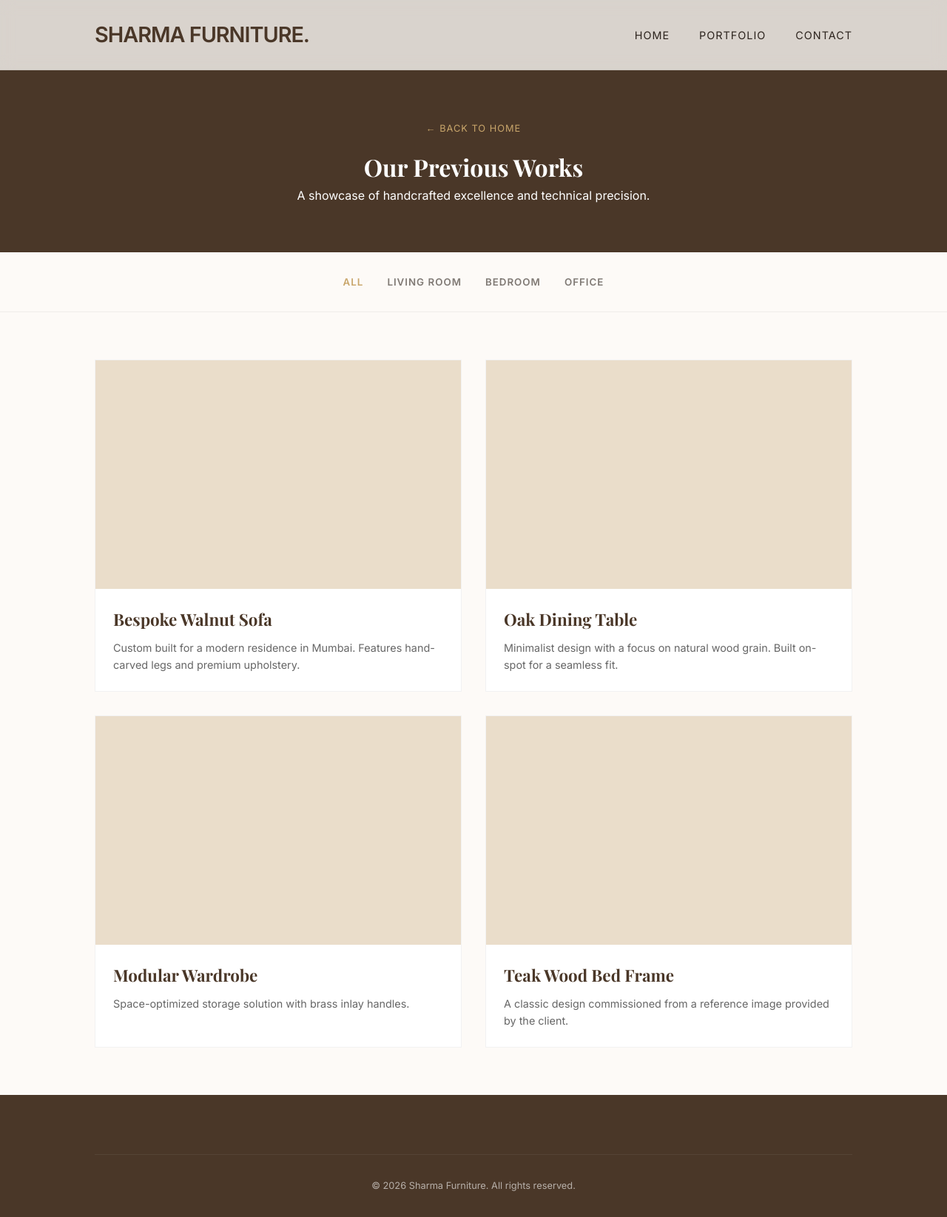
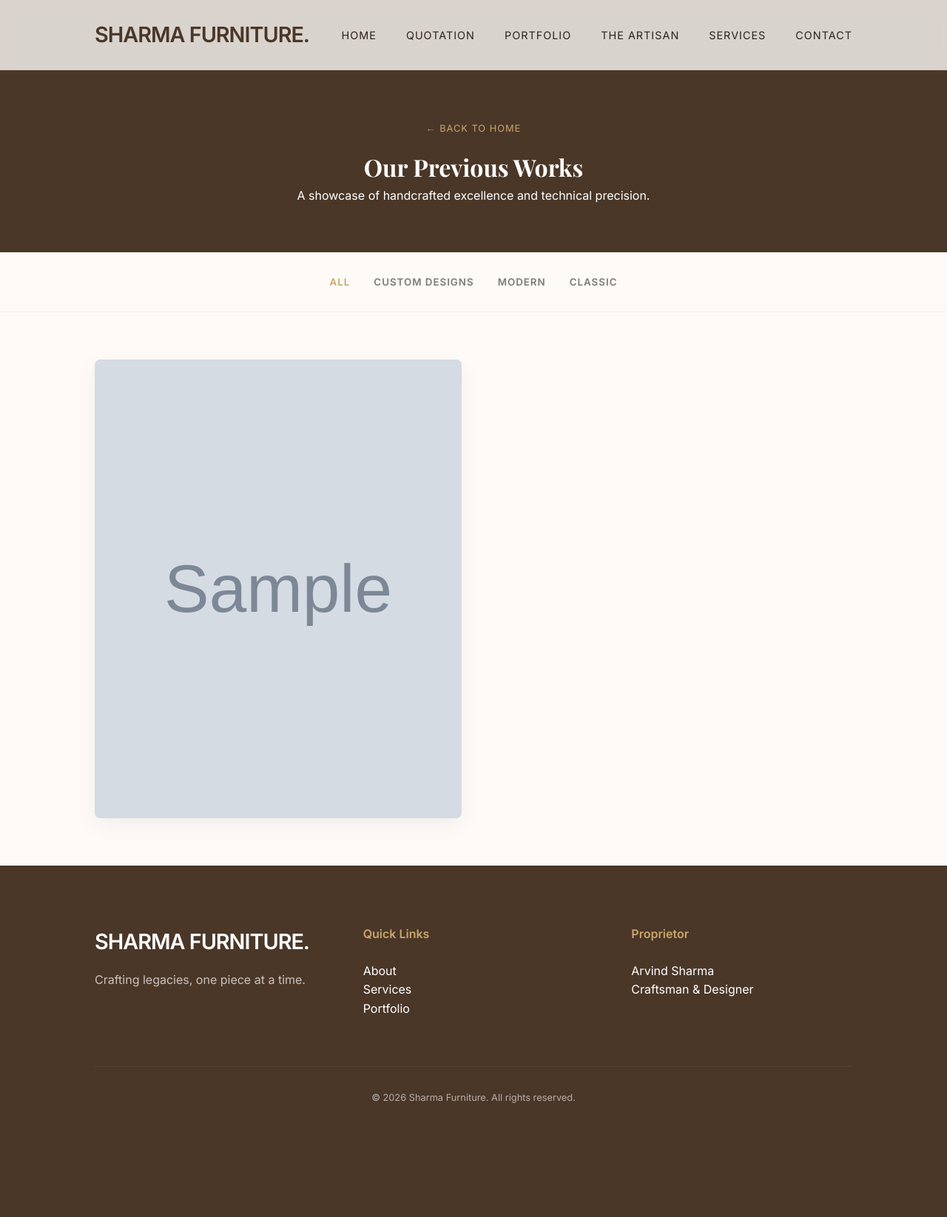
Before and after one commit to bakamurkhyash/SharmaFurnitures, a Flask app: template templates/portfolio.html in a window 1280 px wide. Shown: the whole page at 74% size. After the commit the page ends 1491 px from the top, so only its background shows below. Run offline with Flask 3, Linux system fonts and the light colour scheme; the template is opened without the code that fills it: most values are stand-ins (such as "Sample title", 1, 10 or a date in 2020); grey boxes marked "Sample" are stand-in pictures; some web fonts are replaced.

Commit message:
project done

```diff
--- a/app.py
+++ b/app.py
@@ -1,14 +1,29 @@
 from flask import Flask, render_template
+import cloudinary
+import cloudinary.api
+from cloudinary.utils import cloudinary_url
 
 app = Flask(__name__)
+
+cloudinary.config(
+    cloud_name="dlkjvnxpu",
+    api_key="288393286726996",
+    api_secret="i3pm1Q9GRnMwY-HAh62mbj1caz0"
+)
+
+result = cloudinary.api.resources(type = "upload", max_results = 77)
 
 @app.route('/')
 def index():
     return render_template('index.html')
 
+@app.route('/gallery')
+def gallery():
+    return result
+
 @app.route('/portfolio')
 def portfolio():
-    return render_template('portfolio.html')
+    return render_template('portfolio.html', images=result.get('resources', []))
 
 @app.route('/calculator')
 def calculator():
--- a/static/css/index.css
+++ b/static/css/index.css
@@ -1,11 +1,15 @@
 @import url('https://fonts.googleapis.com/css2?family=Inter:wght@300;400;600&family=Playfair+Display:ital,wght@0,400;0,700;1,400&display=swap');
 
 :root {
-    --primary-color: #4a3728; /* Deep Walnut */
-    --secondary-color: #c9a66b; /* Brass/Gold accent */
-    --bg-color: #fdfaf7; /* Warm Off-white */
+    --primary-color: #4a3728;
+    /* Deep Walnut */
+    --secondary-color: #c9a66b;
+    /* Brass/Gold accent */
+    --bg-color: #fdfaf7;
+    /* Warm Off-white */
     --text-color: #2d241e;
-    --accent-light: #eaddca; /* Oak */
+    --accent-light: #eaddca;
+    /* Oak */
     --transition: all 0.4s cubic-bezier(0.16, 1, 0.3, 1);
 }
 
@@ -23,7 +27,10 @@ body {
     overflow-x: hidden;
 }
 
-h1, h2, h3, .brand-font {
+h1,
+h2,
+h3,
+.brand-font {
     font-family: 'Playfair Display', serif;
 }
 
@@ -76,7 +83,7 @@ nav {
     justify-content: center;
     text-align: center;
     padding: 0 10%;
-    background: linear-gradient(rgba(0,0,0,0.3), rgba(0,0,0,0.3)), url('/static/images/hero_furniture.jpg') center/cover no-repeat;
+    background: linear-gradient(rgba(0, 0, 0, 0.3), rgba(0, 0, 0, 0.3)), url('/static/images/hero_furniture.jpg') center/cover no-repeat;
     /* Placeholder fallback */
     background-color: var(--primary-color);
     color: white;
@@ -152,7 +159,7 @@ section {
 .service-card {
     background: white;
     padding: 3rem;
-    border: 1px solid rgba(0,0,0,0.05);
+    border: 1px solid rgba(0, 0, 0, 0.05);
     transition: var(--transition);
     position: relative;
     overflow: hidden;
@@ -160,7 +167,7 @@ section {
 
 .service-card:hover {
     transform: translateY(-10px);
-    box-shadow: 0 20px 40px rgba(0,0,0,0.05);
+    box-shadow: 0 20px 40px rgba(0, 0, 0, 0.05);
 }
 
 .service-card h3 {
@@ -215,6 +222,14 @@ section {
     height: 500px;
     background: var(--accent-light);
     border-radius: 4px;
+    overflow: hidden;
+}
+
+.about-image img {
+    width: 100%;
+    height: 100%;
+    object-fit: cover;
+    display: block;
 }
 
 /* --- Footer --- */
@@ -239,20 +254,38 @@ footer {
 .footer-bottom {
     text-align: center;
     padding-top: 2rem;
-    border-top: 1px solid rgba(255,255,255,0.1);
+    border-top: 1px solid rgba(255, 255, 255, 0.1);
     font-size: 0.8rem;
     opacity: 0.6;
 }
 
 /* --- Animations --- */
 @keyframes fadeInScale {
-    from { opacity: 0; transform: scale(1.05); }
-    to { opacity: 1; transform: scale(1); }
+    from {
+        opacity: 0;
+        transform: scale(1.05);
+    }
+
+    to {
+        opacity: 1;
+        transform: scale(1);
+    }
 }
 
 @media (max-width: 768px) {
-    .hero h1 { font-size: 3rem; }
-    .about-container { flex-direction: column; }
-    nav { padding: 1rem 5%; }
-    .nav-links { display: none; }
+    .hero h1 {
+        font-size: 3rem;
+    }
+
+    .about-container {
+        flex-direction: column;
+    }
+
+    nav {
+        padding: 1rem 5%;
+    }
+
+    .nav-links {
+        display: none;
+    }
 }
--- /dev/null
+++ b/templates/base.html
@@ -0,0 +1,53 @@
+<!DOCTYPE html>
+<html lang="en">
+
+<head>
+    <meta charset="UTF-8">
+    <meta name="viewport" content="width=device-width, initial-scale=1.0">
+    <title>{% block title %}Sharma Furniture | Fine Bespoke Craftsmanship{% endblock %}</title>
+    <link rel="stylesheet" href="{{ url_for('static', filename='css/index.css') }}">
+    {% block head %}{% endblock %}
+</head>
+
+<body>
+
+    <nav>
+        <div class="logo"><a href="/" style="text-decoration: none; color: inherit;">SHARMA FURNITURE.</a></div>
+        <div class="nav-links">
+            <a href="/">Home</a>
+            <a href="/calculator">Quotation</a>
+            <a href="/portfolio">Portfolio</a>
+            <a href="/#about">The Artisan</a>
+            <a href="/#services">Services</a>
+            <a href="/#contact">Contact</a>
+        </div>
+    </nav>
+
+    {% block content %}{% endblock %}
+
+    <footer>
+        <div class="footer-content">
+            <div class="footer-col">
+                <div class="logo" style="color: white; margin-bottom: 1rem;">SHARMA FURNITURE.</div>
+                <p style="opacity: 0.7;">Crafting legacies, one piece at a time.</p>
+            </div>
+            <div class="footer-col">
+                <h4>Quick Links</h4>
+                <p><a href="/#about" style="color: white; text-decoration: none;">About</a></p>
+                <p><a href="/#services" style="color: white; text-decoration: none;">Services</a></p>
+                <p><a href="/portfolio" style="color: white; text-decoration: none;">Portfolio</a></p>
+            </div>
+            <div class="footer-col">
+                <h4>Proprietor</h4>
+                <p>Arvind Sharma</p>
+                <p>Craftsman & Designer</p>
+            </div>
+        </div>
+        <div class="footer-bottom">
+            &copy; 2026 Sharma Furniture. All rights reserved.
+        </div>
+    </footer>
+
+</body>
+
+</html>
--- a/templates/portfolio.html
+++ b/templates/portfolio.html
@@ -1,11 +1,8 @@
-<!DOCTYPE html>
-<html lang="en">
+{% extends "base.html" %}
 
-<head>
-    <meta charset="UTF-8">
-    <meta name="viewport" content="width=device-width, initial-scale=1.0">
-    <title>Our Work | Sharma Furniture Portfolio</title>
-    <link rel="stylesheet" href="{{ url_for('static', filename='css/index.css') }}">
+{% block title %}Our Work | Sharma Furniture Portfolio{% endblock %}
+
+{% block head %}
 <style>
     .portfolio-header {
         padding: 10rem 10% 4rem;
@@ -43,36 +40,79 @@
 
     .work-grid {
         display: grid;
-            grid-template-columns: repeat(auto-fit, minmax(350px, 1fr));
+        grid-template-columns: repeat(auto-fill, minmax(350px, 1fr));
         gap: 2rem;
         padding: 4rem 10%;
     }
 
-        .work-card {
-            background: white;
-            border: 1px solid rgba(0, 0, 0, 0.05);
-            transition: var(--transition);
+    .work-item {
+        aspect-ratio: 4/5;
+        background: var(--accent-light);
+        overflow: hidden;
+        position: relative;
+        cursor: pointer;
+        border-radius: 8px;
+        box-shadow: 0 10px 30px rgba(0, 0, 0, 0.05);
+        transition: transform 0.6s cubic-bezier(0.16, 1, 0.3, 1), box-shadow 0.6s ease;
     }
 
-        .work-img {
-            aspect-ratio: 16/10;
-            background: var(--accent-light);
+    .work-item img {
         width: 100%;
+        height: 100%;
+        object-fit: cover;
+        transition: transform 0.8s cubic-bezier(0.16, 1, 0.3, 1);
     }
 
-        .work-info {
-            padding: 1.5rem;
+    .work-item:hover {
+        transform: translateY(-10px);
+        box-shadow: 0 20px 40px rgba(0, 0, 0, 0.1);
     }
 
-        .work-info h3 {
-            font-size: 1.4rem;
-            color: var(--primary-color);
-            margin-bottom: 0.5rem;
+    .work-item:hover img {
+        transform: scale(1.08);
     }
 
-        .work-info p {
+    .work-overlay {
+        position: absolute;
+        bottom: 0;
+        left: 0;
+        right: 0;
+        padding: 2rem;
+        background: linear-gradient(to top, rgba(0, 0, 0, 0.8), transparent);
+        color: white;
+        opacity: 0;
+        transform: translateY(20px);
+        transition: all 0.4s ease;
+    }
+
+    .work-item:hover .work-overlay {
+        opacity: 1;
+        transform: translateY(0);
+    }
+
+    .work-overlay h3 {
+        margin: 0;
+        font-size: 1.2rem;
+        font-weight: 500;
+        letter-spacing: 1px;
+    }
+
+    .work-overlay p {
+        margin: 0.5rem 0 0;
         font-size: 0.9rem;
-            color: #666;
+        opacity: 0.8;
+    }
+
+    /* Intersection Observer Animation */
+    .reveal {
+        opacity: 0;
+        transform: translateY(30px);
+        transition: all 0.8s cubic-bezier(0.16, 1, 0.3, 1);
+    }
+
+    .reveal.active {
+        opacity: 1;
+        transform: translateY(0);
     }
 
     .back-link {
@@ -84,20 +124,17 @@
         font-size: 0.8rem;
         letter-spacing: 1px;
     }
+
+    @media (max-width: 768px) {
+        .work-grid {
+            grid-template-columns: 1fr;
+            padding: 2rem 5%;
+        }
+    }
 </style>
-</head>
+{% endblock %}
 
-<body>
-
-    <nav>
-        <div class="logo"><a href="/" style="text-decoration: none; color: inherit;">SHARMA FURNITURE.</a></div>
-        <div class="nav-links">
-            <a href="/">Home</a>
-            <a href="/portfolio">Portfolio</a>
-            <a href="/#contact">Contact</a>
-        </div>
-    </nav>
-
+{% block content %}
 <header class="portfolio-header">
     <a href="/" class="back-link">← Back to home</a>
     <h1>Our Previous Works</h1>
@@ -106,52 +143,41 @@
 
 <div class="filter-nav">
     <button class="filter-btn active">All</button>
-        <button class="filter-btn">Living Room</button>
-        <button class="filter-btn">Bedroom</button>
-        <button class="filter-btn">Office</button>
+    <button class="filter-btn">Custom Designs</button>
+    <button class="filter-btn">Modern</button>
+    <button class="filter-btn">Classic</button>
 </div>
 
 <section class="work-grid">
-        <!-- Sample Project 1 -->
-        <div class="work-card">
-            <div class="work-img"></div>
-            <div class="work-info">
-                <h3>Bespoke Walnut Sofa</h3>
-                <p>Custom built for a modern residence in Mumbai. Features hand-carved legs and premium upholstery.</p>
+    {% for image in images %}
+    <div class="work-item reveal">
+        <img src="{{ image.secure_url }}" alt="{{ image.display_name or 'Sharma Furniture Work' }}" loading="lazy">
+        <div class="work-overlay">
+            <h3>{{ image.display_name.replace('_', ' ').title() if image.display_name else 'Premium Furniture' }}</h3>
+            <p>{{ image.asset_folder if image.asset_folder else 'Handcrafted with Love' }}</p>
         </div>
     </div>
-        <!-- Sample Project 2 -->
-        <div class="work-card">
-            <div class="work-img"></div>
-            <div class="work-info">
-                <h3>Oak Dining Table</h3>
-                <p>Minimalist design with a focus on natural wood grain. Built on-spot for a seamless fit.</p>
+    {% else %}
+    <div style="grid-column: 1 / -1; text-align: center; padding: 4rem;">
+        <p>No images found in the gallery yet.</p>
     </div>
-        </div>
-        <!-- Sample Project 3 -->
-        <div class="work-card">
-            <div class="work-img"></div>
-            <div class="work-info">
-                <h3>Modular Wardrobe</h3>
-                <p>Space-optimized storage solution with brass inlay handles.</p>
-            </div>
-        </div>
-        <!-- Sample Project 4 -->
-        <div class="work-card">
-            <div class="work-img"></div>
-            <div class="work-info">
-                <h3>Teak Wood Bed Frame</h3>
-                <p>A classic design commissioned from a reference image provided by the client.</p>
-            </div>
-        </div>
+    {% endfor %}
 </section>
 
-    <footer>
-        <div class="footer-bottom">
-            &copy; 2026 Sharma Furniture. All rights reserved.
-        </div>
-    </footer>
+<script>
+    // Intersection Observer for reveal animations
+    const observerOptions = {
+        threshold: 0.1
+    };
 
-</body>
+    const observer = new IntersectionObserver((entries) => {
+        entries.forEach(entry => {
+            if (entry.isIntersecting) {
+                entry.target.classList.add('active');
+            }
+        });
+    }, observerOptions);
 
-</html>
+    document.querySelectorAll('.reveal').forEach(el => observer.observe(el));
+</script>
+{% endblock %}
```
Also changed, not shown: templates/calculator.html (+7 -29 lines), templates/index.html (+5 -51 lines), static/images/arvind.png (added). Lines whose indentation alone changed are shown as unchanged.
